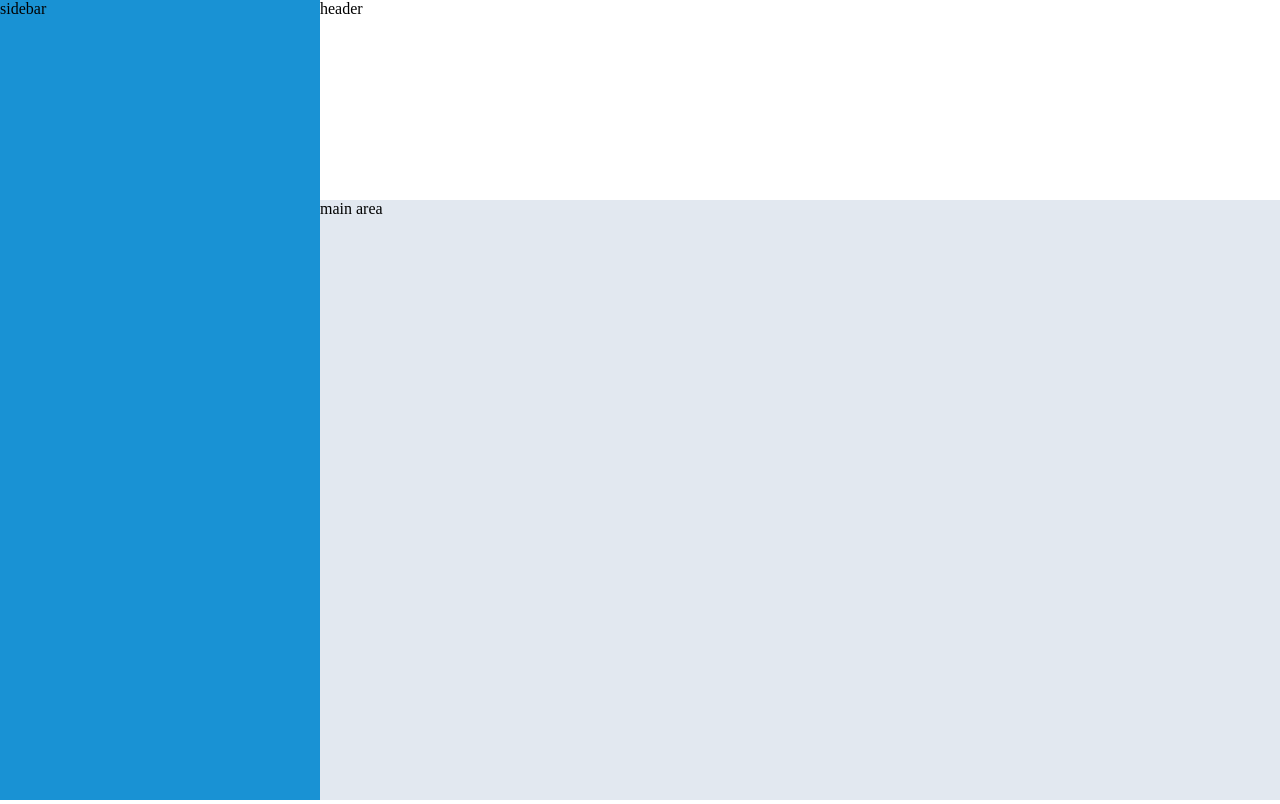
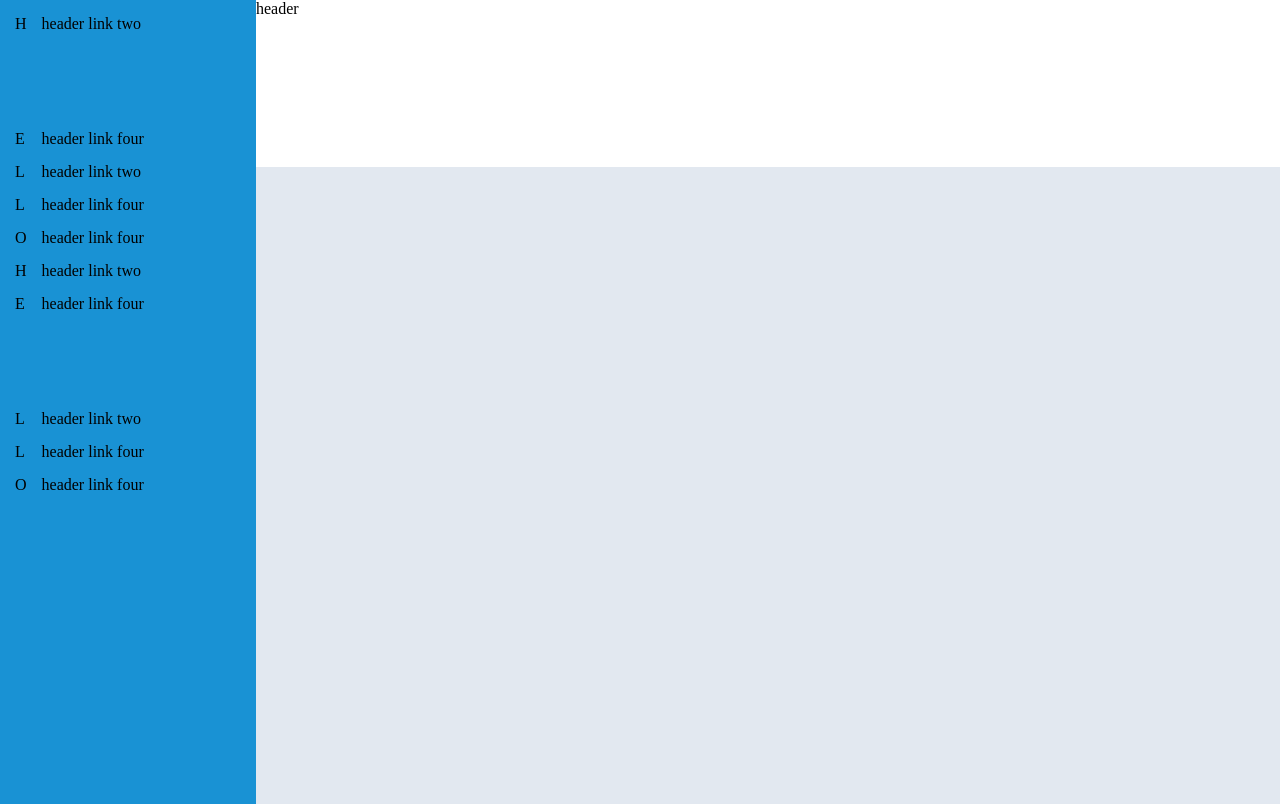
Before and after one commit to SteffanCrowley/admin-dashboard, a plain HTML site: page index.html in a window 1280 px wide. Shown: the top 804 px of the page. Drawn offline with Linux system fonts and the light colour scheme.

Commit message:
Complete sidebar layout

```diff
--- a/index.html
+++ b/index.html
@@ -10,8 +10,33 @@
   <body>
     <div class="container">
       <div class="header">header</div>
-      <div class="sidebar">sidebar</div>
-      <div class="main-area">main area</div>
+      <div class="sidebar">
+        <div class="side-menu">
+          <ul>
+            <li>H</li>
+            <li>header link two</li>
+            <li>E</li>
+            <li>header link four</li>
+            <li>L</li>
+            <li>header link two</li>
+            <li>L</li>
+            <li>header link four</li>
+            <li>O</li>
+            <li>header link four</li>
+            <li>H</li>
+            <li>header link two</li>
+            <li>E</li>
+            <li>header link four</li>
+            <li>L</li>
+            <li>header link two</li>
+            <li>L</li>
+            <li>header link four</li>
+            <li>O</li>
+            <li>header link four</li>
+          </ul>
+        </div>
+      </div>
+      <div class="main-area"></div>
     </div>
   </body>
 </html>
--- a/style.css
+++ b/style.css
@@ -4,10 +4,10 @@
 }
 
 .container {
-  height: 100vh;
+  height: 1000px;
   display: grid;
-  grid-template-columns: 1fr 3fr;
-  grid-template-rows: 1fr 3fr;
+  grid-template-columns: 1fr 4fr;
+  grid-template-rows: 1fr 5fr;
 }
 
 .header {
@@ -23,3 +23,12 @@
 .main-area {
   background-color: #e2e8f0;
 }
+
+.side-menu ul {
+  list-style-type: none;
+  margin: 15px;
+  display: grid;
+  grid-template-columns: auto 1fr;
+  grid-template-rows: repeat(1, 100px) repeat(5, auto) repeat(1, 100px);
+  gap: 15px;
+}
```
